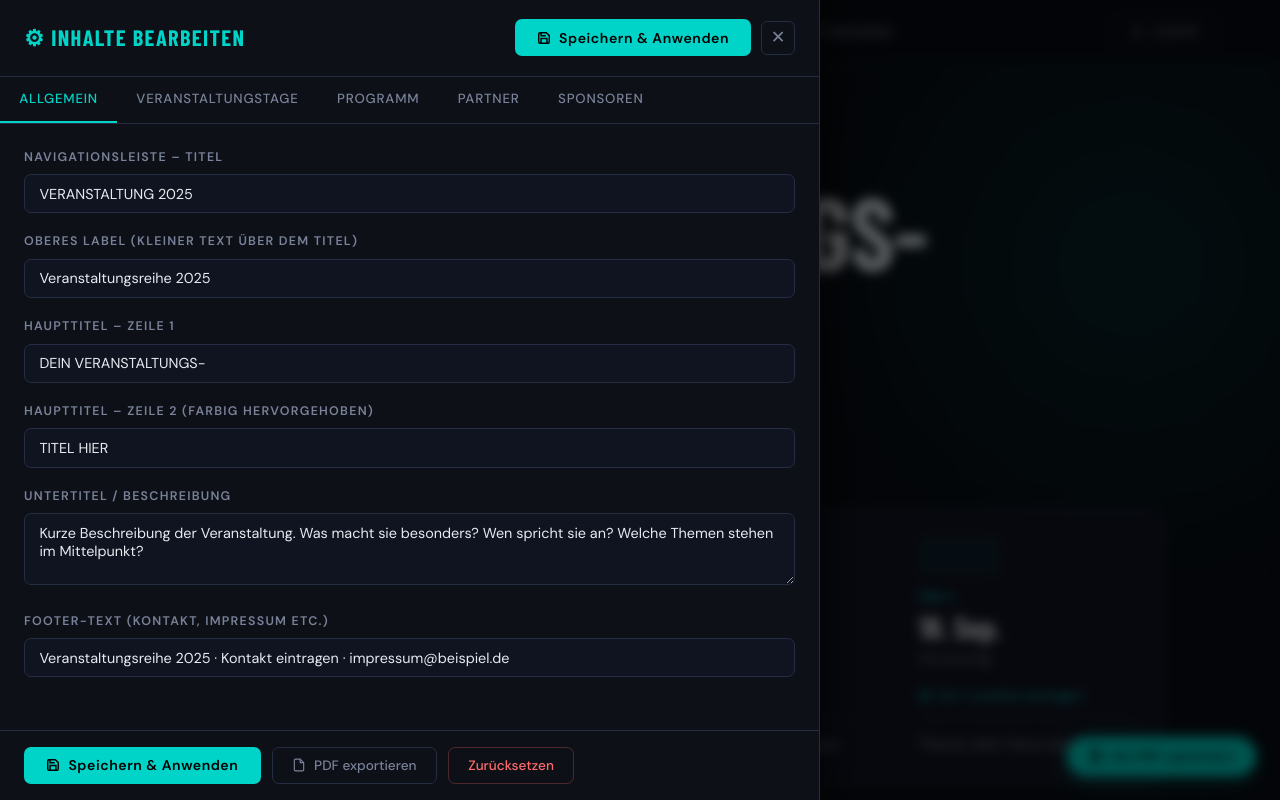
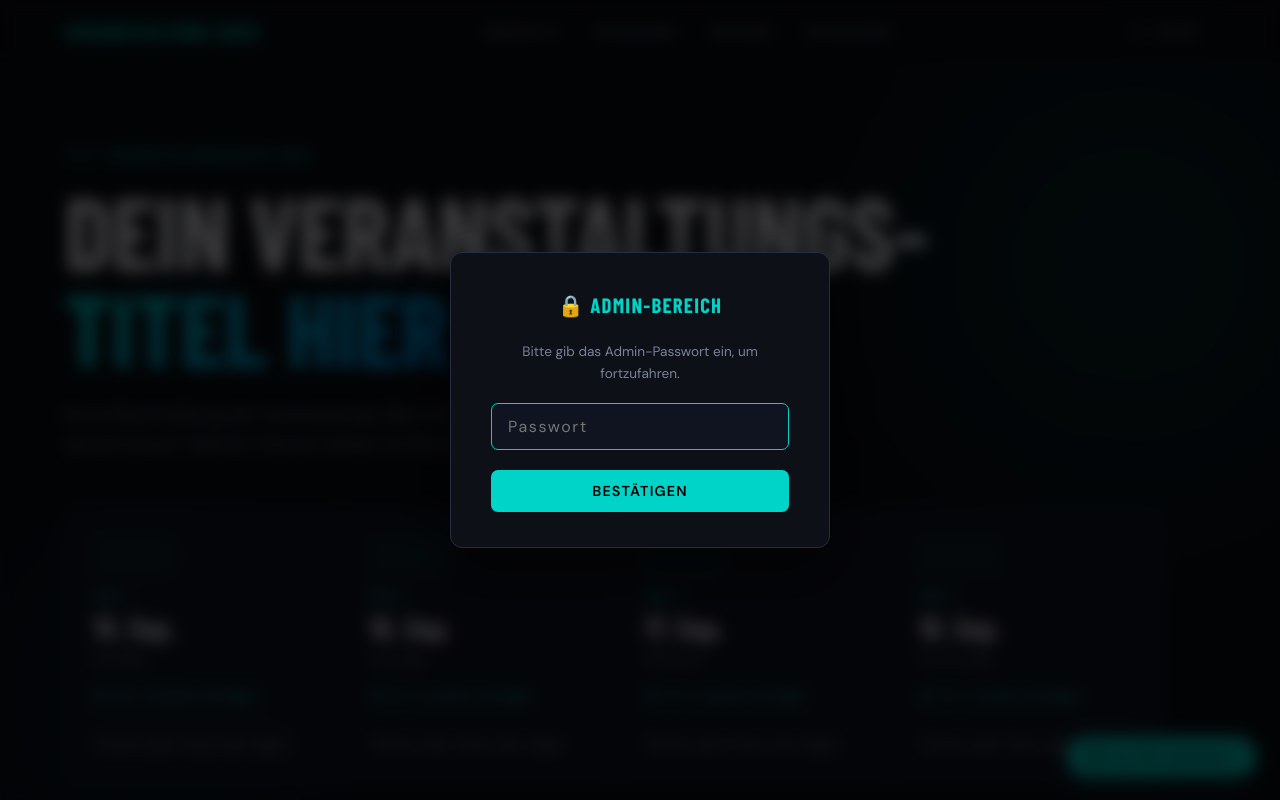
Before and after one commit to DSeastsidefab/sovereign-cloud-days, a plain HTML site: page index.html in a window 1280 px wide. Both pictures are taken after a click on the button "ADMIN". Shown: the top 800 px of the page. Drawn offline with nearby package versions, Linux system fonts and the light colour scheme; a web font is replaced by a local one.

Commit message:
Admin-Bereich mit Passwortschutz gesichert

```diff
--- a/index.html
+++ b/index.html
@@ -119,6 +119,18 @@ footer{border-top:1px solid var(--border);padding:2.5rem 5vw;display:flex;justif
 ═══════════════════════════════════════════════ */
 #admin-overlay{display:none;position:fixed;inset:0;z-index:1000;background:rgba(0,0,0,.6);backdrop-filter:blur(6px);}
 #admin-overlay.open{display:flex;align-items:stretch;}
+
+/* ── Passwort-Dialog ── */
+#pw-dialog{display:none;position:fixed;inset:0;z-index:2000;background:rgba(0,0,0,.75);backdrop-filter:blur(8px);align-items:center;justify-content:center;}
+#pw-dialog.open{display:flex;}
+#pw-box{background:var(--adm-bg);border:1px solid var(--adm-border);border-radius:12px;padding:2.2rem 2.5rem;width:min(380px,90vw);display:flex;flex-direction:column;gap:1.2rem;box-shadow:0 20px 60px rgba(0,0,0,.6);}
+#pw-box h3{font-family:var(--font-head);font-size:1.3rem;font-weight:800;text-transform:uppercase;letter-spacing:.06em;color:var(--adm-accent);text-align:center;}
+#pw-box p{font-size:.85rem;color:var(--text-muted);text-align:center;}
+#pw-input{background:var(--adm-input-bg);border:1px solid var(--adm-border);border-radius:7px;padding:.75rem 1rem;color:var(--text);font-family:var(--font-body);font-size:1rem;width:100%;outline:none;transition:border-color .2s;letter-spacing:.1em;}
+#pw-input:focus{border-color:var(--adm-accent);}
+#pw-error{color:#ff6b6b;font-size:.82rem;text-align:center;display:none;min-height:1.1em;}
+#pw-submit{background:var(--adm-accent);border:none;color:#000;padding:.75rem;border-radius:7px;font-family:var(--font-body);font-size:.9rem;font-weight:700;letter-spacing:.08em;text-transform:uppercase;cursor:pointer;transition:opacity .2s;width:100%;}
+#pw-submit:hover{opacity:.85;}
 #admin-panel{width:min(820px,100vw);height:100vh;background:var(--adm-bg);border-right:1px solid var(--adm-border);display:flex;flex-direction:column;overflow:hidden;box-shadow:8px 0 40px rgba(0,0,0,.6);}
 #admin-panel .adm-head{padding:1.2rem 1.5rem;border-bottom:1px solid var(--adm-border);display:flex;align-items:center;justify-content:space-between;flex-shrink:0;}
 #admin-panel .adm-head h2{font-family:var(--font-head);font-size:1.4rem;font-weight:800;text-transform:uppercase;letter-spacing:.06em;color:var(--adm-accent);}
@@ -281,6 +293,19 @@ footer{border-top:1px solid var(--border);padding:2.5rem 5vw;display:flex;justif
   <svg viewBox="0 0 24 24" fill="none" stroke="currentColor" stroke-width="2.2"><path d="M14 2H6a2 2 0 0 0-2 2v16a2 2 0 0 0 2 2h12a2 2 0 0 0 2-2V8z"/><polyline points="14 2 14 8 20 8"/><line x1="16" y1="13" x2="8" y2="13"/><line x1="16" y1="17" x2="8" y2="17"/><polyline points="10 9 9 9 8 9"/></svg>
   Als PDF speichern
 </button>
+
+<!-- ══════════════════════════════════
+     PASSWORT-DIALOG
+══════════════════════════════════ -->
+<div id="pw-dialog">
+  <div id="pw-box">
+    <h3>🔒 Admin-Bereich</h3>
+    <p>Bitte gib das Admin-Passwort ein, um fortzufahren.</p>
+    <input id="pw-input" type="password" placeholder="Passwort" autocomplete="current-password" onkeydown="if(event.key==='Enter')checkAdminPw()"/>
+    <div id="pw-error">Falsches Passwort. Bitte erneut versuchen.</div>
+    <button id="pw-submit" onclick="checkAdminPw()">Bestätigen</button>
+  </div>
+</div>
 
 <!-- ══════════════════════════════════
      ADMIN PANEL
@@ -555,11 +580,41 @@ function renderAll(){
 /* ════════════════════════════════════════════════════
    ADMIN PANEL
 ════════════════════════════════════════════════════ */
+/* ── Passwort-Schutz ── */
+const ADMIN_PW='#ESF26';
+let adminUnlocked=false;
+
 function toggleAdmin(){
   const overlay=document.getElementById('admin-overlay');
   const isOpen=overlay.classList.contains('open');
-  if(isOpen){ overlay.classList.remove('open'); }
-  else { overlay.classList.add('open'); populateAdmin(); }
+  if(isOpen){
+    overlay.classList.remove('open');
+  } else {
+    if(adminUnlocked){
+      overlay.classList.add('open'); populateAdmin();
+    } else {
+      const dlg=document.getElementById('pw-dialog');
+      dlg.classList.add('open');
+      document.getElementById('pw-input').value='';
+      document.getElementById('pw-error').style.display='none';
+      setTimeout(()=>document.getElementById('pw-input').focus(),50);
+    }
+  }
+}
+
+function checkAdminPw(){
+  const val=document.getElementById('pw-input').value;
+  if(val===ADMIN_PW){
+    adminUnlocked=true;
+    document.getElementById('pw-dialog').classList.remove('open');
+    const overlay=document.getElementById('admin-overlay');
+    overlay.classList.add('open'); populateAdmin();
+  } else {
+    const err=document.getElementById('pw-error');
+    err.style.display='block';
+    document.getElementById('pw-input').value='';
+    document.getElementById('pw-input').focus();
+  }
 }
 
 function overlayClick(e){
```
